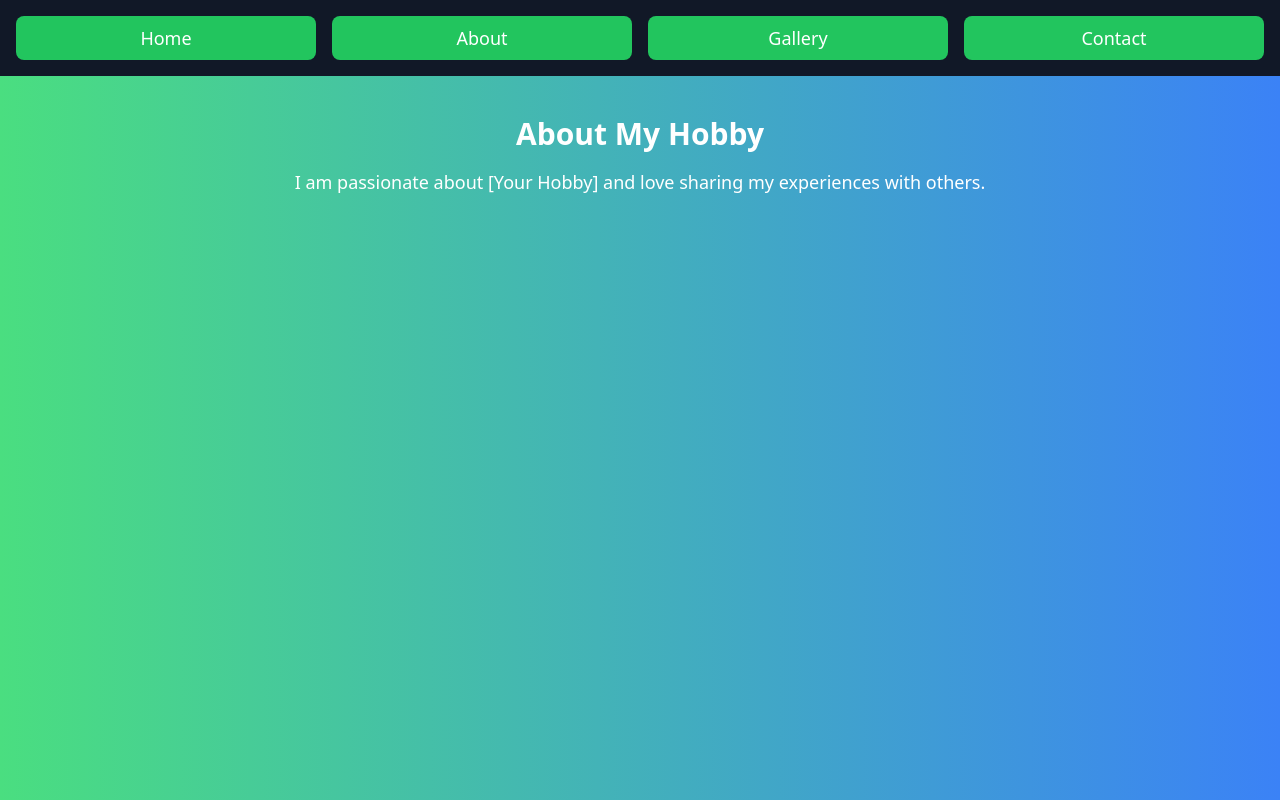
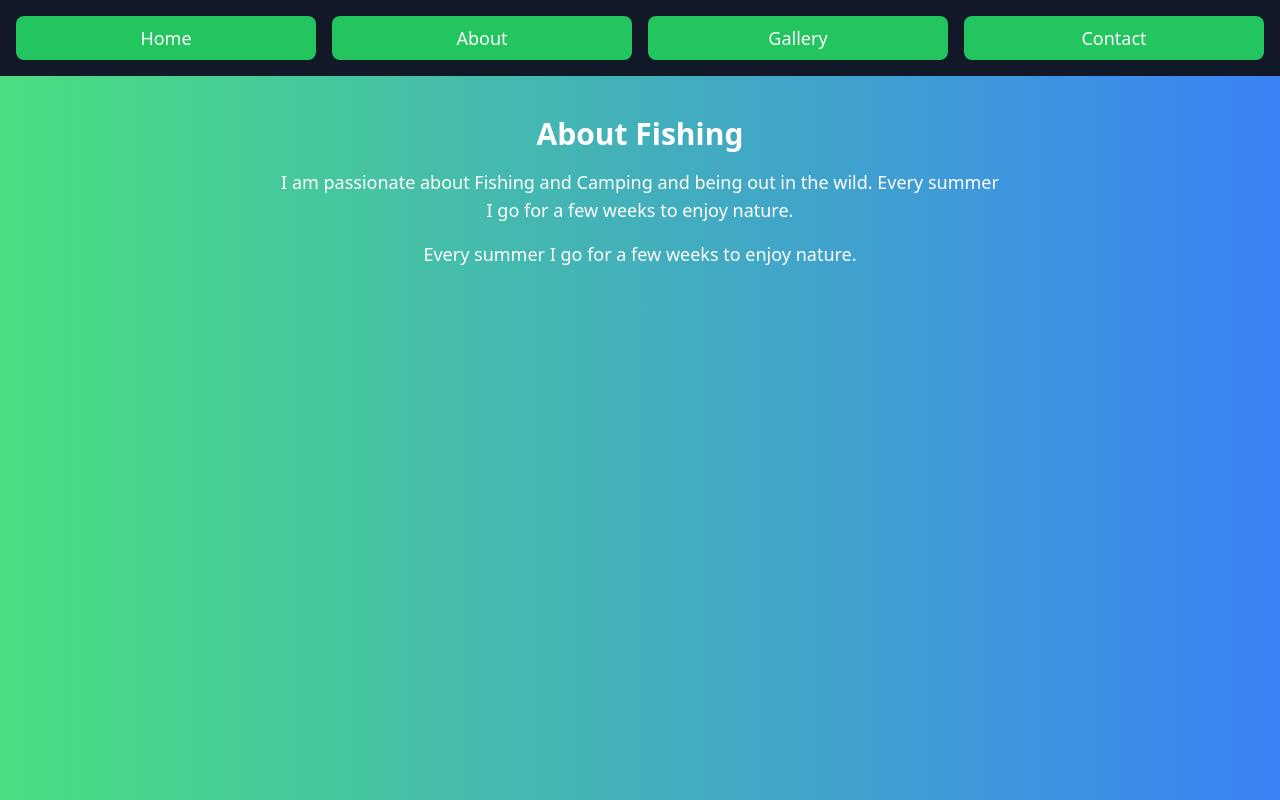
Before and after one commit to GabrielOctavianG/Assignment-3, a plain HTML site: page about.html in a window 1280 px wide. Drawn offline with nearby package versions, Linux system fonts and the light colour scheme.

Commit message:
about and contact

```diff
--- a/about.html
+++ b/about.html
@@ -3,7 +3,7 @@
 <head>
     <meta charset="UTF-8">
     <meta name="viewport" content="width=device-width, initial-scale=1.0">
-    <title>About - My Hobby</title>
+    <title>About - Fishing</title>
     <script src="https://cdn.tailwindcss.com"></script>
 </head>
 <body class="bg-gradient-to-r from-green-400 to-blue-500 text-white font-comic-sans">
@@ -20,8 +20,9 @@
 
     <!-- About Section -->
     <section class="max-w-3xl mx-auto text-center py-10 px-5">
-        <h1 class="text-3xl font-bold">About My Hobby</h1>
-        <p class="text-lg mt-4">I am passionate about [Your Hobby] and love sharing my experiences with others.</p>
+        <h1 class="text-3xl font-bold">About Fishing</h1>
+        <p class="text-lg mt-4">I am passionate about Fishing and Camping and being out in the wild. Every summer I go for a few weeks to enjoy nature.</p>
+        <p class="text-lg mt-4">Every summer I go for a few weeks to enjoy nature.</p>
     </section>
 
 </body>
```
Also changed, not shown: contact.html (+3 -3 lines).
